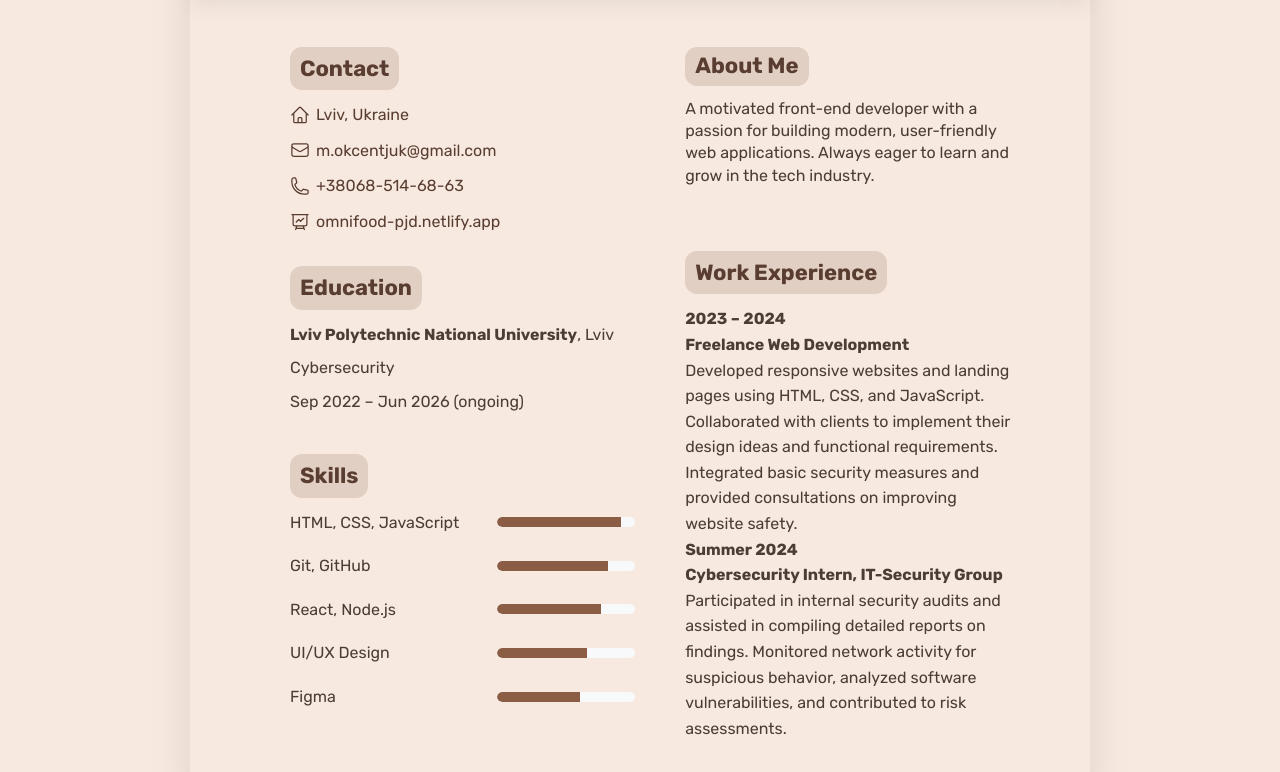
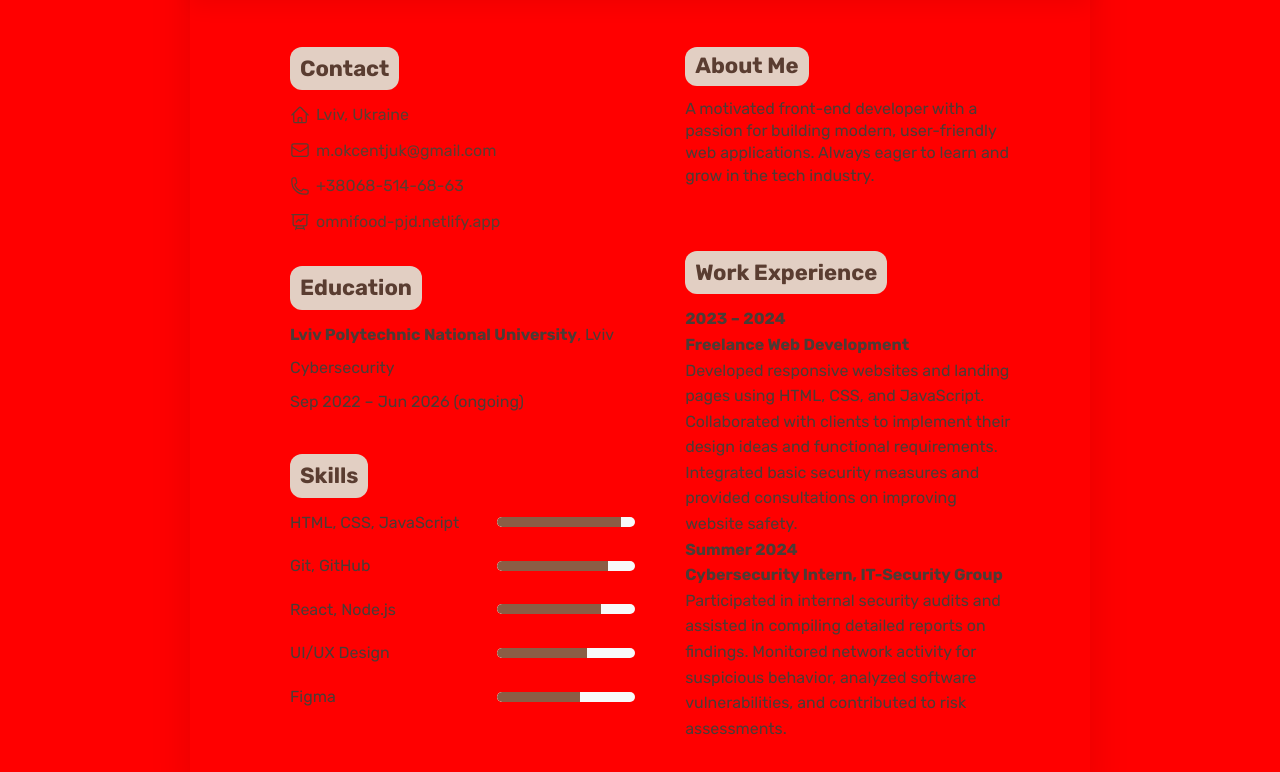
Before and after one commit to PaJuloyDedys/Lab-work--5, a plain HTML site: page index.html in a window 1280 px wide. Shown: the part 226-998 px from the top of the page. Drawn offline with Linux system fonts and the light colour scheme; no server answers.

Commit message:
Змінив фон

```diff
--- a/styles.css
+++ b/styles.css
@@ -14,7 +14,8 @@ body {
   color: #555;
   line-height: 1.6;
   padding: 4rem 2rem;
-  background-color: #f7e9df;
+  /* background-color: #f7e9df; */
+  background-color: red;
 }
 
 .resume-container {
```
